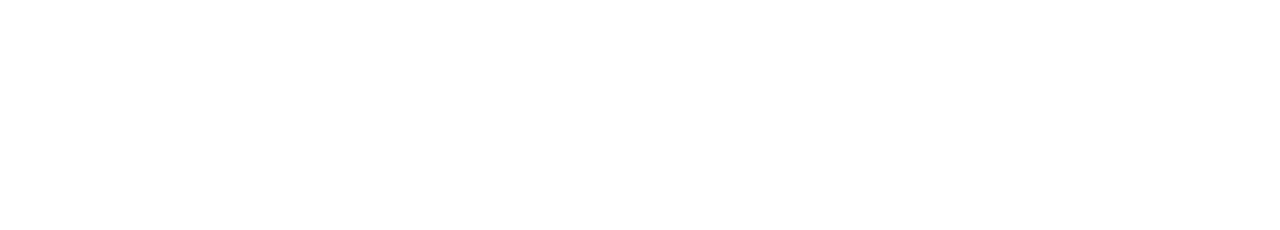
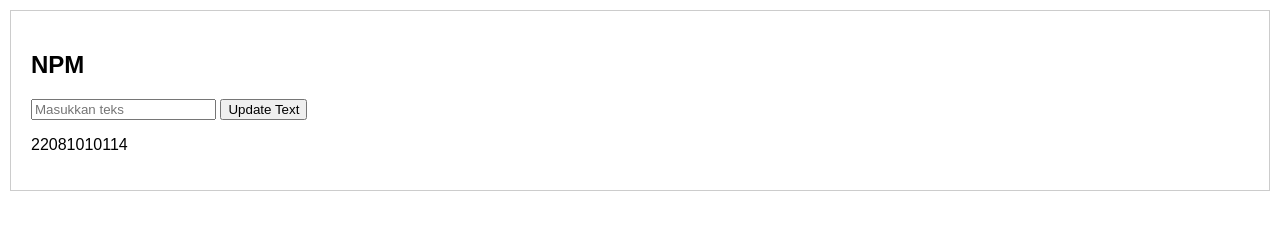
Before and after one commit to yogiefani/FSW2-Chapter2-Tim3, a plain HTML site: page index.html in a window 1280 px wide. Drawn offline with Linux system fonts and the light colour scheme.

Commit message:
feat : add input form for NPM

```diff
--- a/index.html
+++ b/index.html
@@ -1,11 +1,39 @@
 <!DOCTYPE html>
 <html lang="en">
-<head>
-    <meta charset="UTF-8">
-    <meta name="viewport" content="width=device-width, initial-scale=1.0">
-    <title>Document</title>
-</head>
-<body>
+  <head>
+    <meta charset="UTF-8" />
+    <meta name="viewport" content="width=device-width, initial-scale=1.0" />
+    <title>Website 1 Halaman</title>
+    <style>
+      body {
+        font-family: Arial, sans-serif;
+        margin: 0;
+        padding: 0;
+        box-sizing: border-box;
+      }
+      section {
+        padding: 20px;
+        margin: 10px;
+        border: 1px solid #ccc;
+      }
+    </style>
+  </head>
+  <body>
+    <section id="sectionNPM">
+      <h2>NPM</h2>
+      <input type="text" id="inputNPM" placeholder="Masukkan teks" />
+      <button onclick="updateText('sectionNPM', 'inputNPM')">Update Text</button>
+      <p id="text1">22081010114</p>
+    </section>
 
-</body>
+    <script>
+      function updateText(sectionId, inputId) {
+        var section = document.getElementById(sectionId);
+        var input = document.getElementById(inputId);
+        var textElement = section.querySelector("p");
+
+        textElement.textContent = input.value;
+      }
+    </script>
+  </body>
 </html>
```
